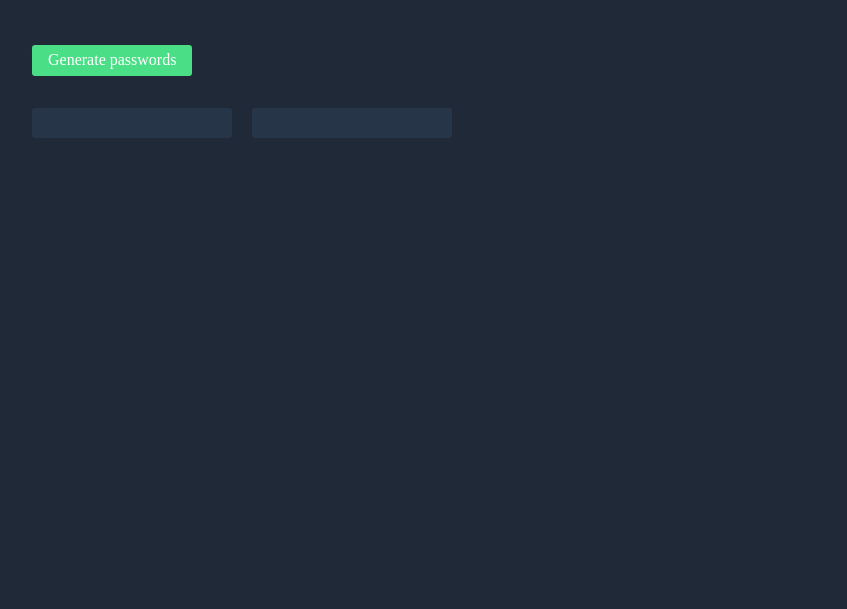
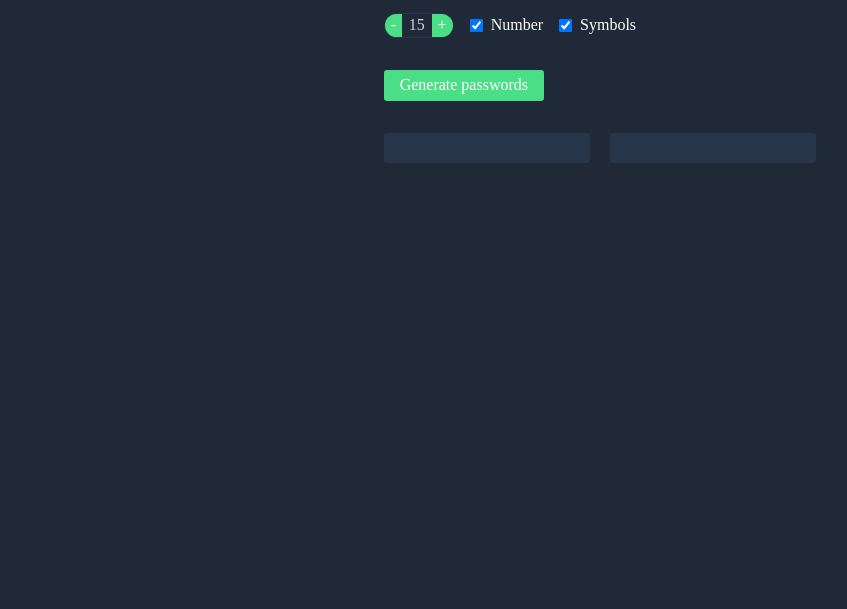
Before and after one commit to IsAmitprajapati/randomPasswordGenerater, a plain HTML site: page index.html in a window 1280 px wide. Shown: the part 191-800 px from the top of the page, without its empty margins (32-879 px from the left). Drawn offline with nearby package versions, Linux system fonts and the light colour scheme.

Commit message:
Add files via upload

```diff
--- a/index.css
+++ b/index.css
@@ -11,9 +11,14 @@ body {
     align-items: center;
 }
 .container{
-    width: 90%;
+    max-width: 450px;
     height: 80%;
     margin: auto;
+}
+@media all and (max-width:500px){
+    .container{
+        margin: 1em;
+    }
 }
 h1{
     margin:0;
@@ -39,7 +44,11 @@ p{
     background:#4ADF86;
     color:#ffffff;
     margin: 2em 0;
+    cursor: pointer;
 
+}
+.generatePassword:hover,{
+    background:#4AD189;
 }
 .passwordShow{
     color:#4ADF86;
@@ -48,7 +57,51 @@ p{
     min-width: 150px;
     height: 30px;
     margin-right: 1em;
-    padding: 0.4em 0em;
+    padding: 0.4em 0.2em;
     text-align: center;
     margin-bottom: 0.4em;
+    overflow: hidden;
+    border: none;
+    outline: none;
 }
+
+/*===================================
+    generateOption
+====================================*/
+.generateOption{
+    display: flex;
+    align-items: center;
+    height: 25px;
+    overflow: hidden;
+
+}
+.rangepassword{
+    display: flex;
+    align-items: center;
+    font-size: 1rem;
+    overflow: hidden;
+    border-radius: 50px;
+    width: 70px;
+    height: 25px;
+    justify-content: space-between;
+    border:1px solid #273549;
+}
+
+.btn-range{
+    border:none;
+    background: #4ADF86;
+    height:25px;
+    font-size: 1em;
+    color:#fff;
+}
+.btn-range:hover{
+    background: #4AD189;
+}
+.checkboxpass{
+    margin-left: 1em;
+    color: #4AD189;
+}
+.checkboxLabel{
+    margin-left:0.5em;
+    color:#fff;
+}
--- a/index.html
+++ b/index.html
@@ -7,6 +7,18 @@
 		<h1>Generate a</h1>
 		<h1 class="random-text">random password</h1>
 		<p>Never use an insecure password again.</p>
+        <div class="generateOption">
+            <div class="rangepassword">
+                <button class="btn-range" onclick="passRangeDecrement()">-</button>
+                <p id="passRangeEl">15</p>
+                <button class="btn-range" onclick="passRangeIncrement()">+</button>
+            </div>
+            <input type="checkbox" onclick="isNumber()" id="isNumberPassword" class="checkboxpass">
+            <label for="isNumberPassword" class="checkboxLabel">Number</label>
+
+            <input type="checkbox" id="isSymbols" class="checkboxpass">
+            <label for="isSymbols" class="checkboxLabel">Symbols</label>
+        </div>
 		<button onclick="password()" class="btn generatePassword">Generate passwords</button>
 		<div class="copy-password">
 			<input
--- a/index.js
+++ b/index.js
@@ -1,5 +1,29 @@
 const characters = ["A","B","C","D","E","F","G","H","I","J","K","L","M","N","O","P","Q","R","S","T","U","V","W","X","Y","Z","a","b","c","d","e","f","g","h","i","j","k","l","m","n","o","p","q","r","s","t","u","v","w","x","y","z", "0", "1", "2", "3", "4", "5", "6", "7", "8", "9","~","`","!","@","#","$","%","^","&","*","(",")","_","-","+","=","{","[","}","]",",","|",":",";","<",">",".","?",
 "/"];
+//sort the array
+
+//passRange
+let passRange = 15;
+let passRangeEl = document.getElementById("passRangeEl");
+function  passRangeDecrement(){
+    passRange-=1;
+    passRangeEl.textContent = passRange;
+}
+function passRangeIncrement(){
+    passRange+=1;
+    passRangeEl.textContent = passRange;
+}
+
+//number in password
+let numberEl =document.getElementById("isNumberPassword").checked = true;
+let symbolEl =document.getElementById("isSymbols").checked = true;
+
+ function isNumber(){
+     console.log(symbolEl)
+ }
+
+
+
 let len = characters.length
 let password1El = document.getElementById("password1")
 let password2El = document.getElementById("password2")
@@ -7,7 +31,7 @@ let password2El = document.getElementById("password2")
 //create the password
 function generatedPassword(){
     let password = characters[callRandomWord()]
-    for(let i = 0 ; i <= 15 ; i++){
+    for(let i = 0 ; i <= passRange ; i++){
         password += characters[callRandomWord()]
     }
     return password
```
